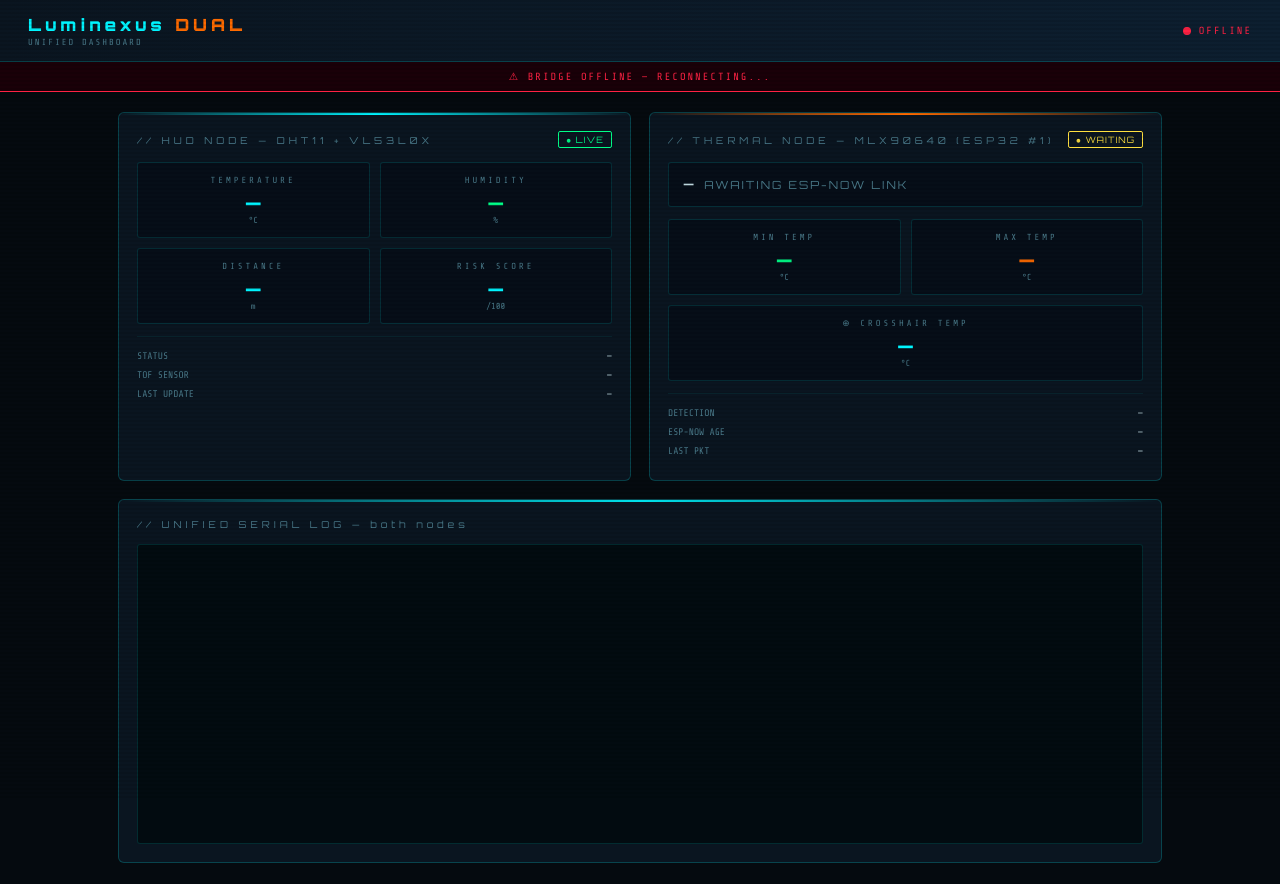
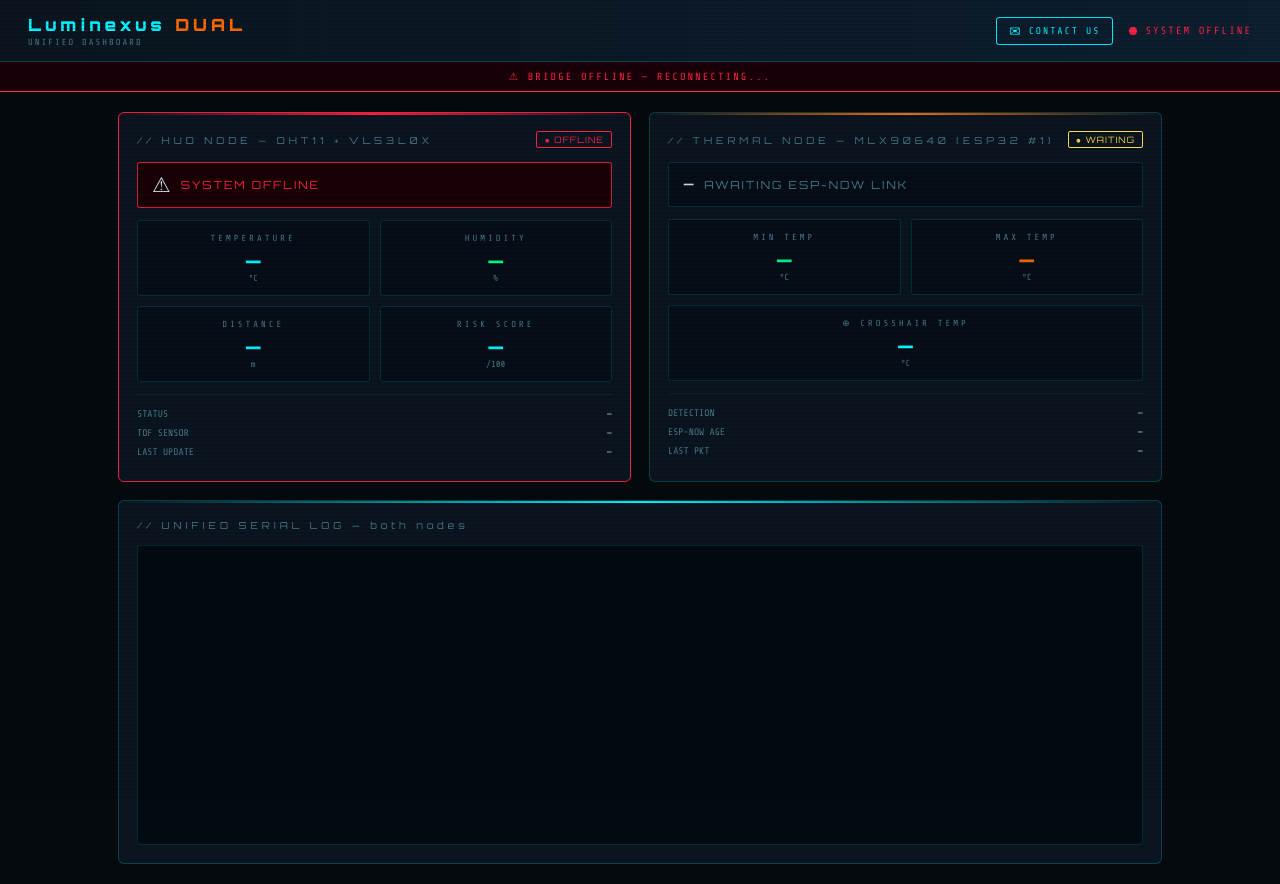
Before and after one commit to camanait-ncf/luminexus-server, a website: page public/index.html in a window 1280 px wide. Drawn offline with nearby package versions, Linux system fonts and the light colour scheme.

Commit message:
Added contact us, fixed sys offline

```diff
--- a/public/index.html
+++ b/public/index.html
@@ -18,10 +18,36 @@ header{display:flex;align-items:center;justify-content:space-between;padding:14p
 @keyframes blink{50%{opacity:0}}
 #banner{display:none;padding:8px 28px;background:#1a0008;border-bottom:1px solid var(--red);font-size:.65rem;letter-spacing:2px;color:var(--red);text-align:center}
 #banner.show{display:block}
+
+/* ── Contact Us button ── */
+.contact-btn{
+  display:flex;align-items:center;gap:6px;
+  font-family:'Share Tech Mono',monospace;font-size:.6rem;letter-spacing:2px;
+  color:var(--cyan);border:1px solid var(--cyan);border-radius:3px;
+  padding:5px 12px;background:transparent;cursor:pointer;
+  text-decoration:none;transition:background .2s,color .2s;
+}
+.contact-btn:hover{background:var(--cyan);color:var(--bg);}
+.contact-btn .icon{font-size:.85rem;}
+
 main{display:grid;grid-template-columns:1fr 1fr;gap:18px;padding:20px 28px;max-width:1100px;margin:0 auto}
 .node{background:var(--panel);border:1px solid var(--border);border-radius:6px;padding:18px;position:relative;overflow:hidden}
 .node::after{content:'';position:absolute;top:0;left:0;right:0;height:2px;background:linear-gradient(90deg,transparent,var(--cyan),transparent)}
 .node.thermal::after{background:linear-gradient(90deg,transparent,var(--orange),transparent)}
+
+/* ── HUD offline overlay ── */
+.node.hud-offline{border-color:var(--red);}
+.node.hud-offline::after{background:linear-gradient(90deg,transparent,var(--red),transparent);}
+.sys-offline-bar{
+  display:none;align-items:center;gap:10px;
+  padding:10px 14px;border-radius:3px;
+  border:1px solid var(--red);background:#1a0005;
+  margin-bottom:12px;animation:alertPulse .8s infinite alternate;
+}
+.sys-offline-bar.show{display:flex;}
+.sys-offline-bar .icon{font-size:1.3rem;}
+.sys-offline-bar .dtxt{font-family:'Orbitron',sans-serif;font-size:.7rem;letter-spacing:2px;color:var(--red);}
+
 .node-title{font-family:'Orbitron',sans-serif;font-size:.6rem;letter-spacing:4px;color:var(--dim);margin-bottom:14px;display:flex;justify-content:space-between;align-items:center}
 .badge{font-size:.55rem;padding:2px 7px;border-radius:2px;border:1px solid currentColor;letter-spacing:1px}
 .badge.online{color:var(--green)}.badge.offline-badge{color:var(--red)}.badge.stale{color:var(--yellow)}
@@ -43,7 +69,7 @@ main{display:grid;grid-template-columns:1fr 1fr;gap:18px;padding:20px 28px;max-w
 #serial-out{background:#020b10;border:1px solid #0ff2;border-radius:3px;padding:12px 14px;height:300px;overflow-y:auto;font-size:.72rem;line-height:1.8;color:var(--green);scrollbar-width:thin;scrollbar-color:var(--border) transparent}
 #serial-out .line{white-space:pre}#serial-out .sep{color:var(--dim)}#serial-out .lbl{color:var(--cyan)}
 #serial-out .tlbl{color:var(--orange)}#serial-out .fire{color:var(--red)}#serial-out .human{color:var(--body)}#serial-out .none{color:var(--dim)}
-@media(max-width:680px){main{grid-template-columns:1fr}#serial-panel{grid-column:1}}
+@media(max-width:680px){main{grid-template-columns:1fr}#serial-panel{grid-column:1}.contact-btn span.btn-text{display:none;}}
 </style></head><body>
 <header>
   <div>
@@ -51,14 +77,24 @@ main{display:grid;grid-template-columns:1fr 1fr;gap:18px;padding:20px 28px;max-w
     <div class="sub">UNIFIED DASHBOARD</div>
   </div>
   <div class="conn-row">
+    <!-- Contact Us button -->
+    <a class="contact-btn" href="mailto:customerluminexus@gmail.com" title="Send us an email">
+      <span class="icon">✉</span><span class="btn-text">CONTACT US</span>
+    </a>
     <div id="conn" class="offline"><div class="dot"></div><div class="lbl" id="conn-lbl">OFFLINE</div></div>
   </div>
 </header>
 <div id="banner">⚠ BRIDGE OFFLINE — RECONNECTING...</div>
 <main>
 
-  <div class="node">
-    <div class="node-title">// HUD NODE — DHT11 + VL53L0X<span class="badge online" id="hud-badge">● LIVE</span></div>
+  <!-- HUD NODE -->
+  <div class="node" id="hud-node">
+    <div class="node-title">// HUD NODE — DHT11 + VL53L0X<span class="badge stale" id="hud-badge">● WAITING</span></div>
+    <!-- System Offline bar (shown when WS is disconnected) -->
+    <div class="sys-offline-bar" id="hud-offline-bar">
+      <div class="icon">⚠</div>
+      <div class="dtxt">SYSTEM OFFLINE</div>
+    </div>
     <div class="stats">
       <div class="stat"><div class="stat-lbl">TEMPERATURE</div><div class="stat-val" id="h-temp">—</div><div class="stat-unit">°C</div></div>
       <div class="stat"><div class="stat-lbl">HUMIDITY</div><div class="stat-val ok" id="h-hum">—</div><div class="stat-unit">%</div></div>
@@ -72,6 +108,7 @@ main{display:grid;grid-template-columns:1fr 1fr;gap:18px;padding:20px 28px;max-w
     </div>
   </div>
 
+  <!-- THERMAL NODE -->
   <div class="node thermal">
     <div class="node-title">// THERMAL NODE — MLX90640 (ESP32 #1)<span class="badge stale" id="therm-badge">● WAITING</span></div>
     <div class="det none" id="therm-det">
@@ -98,11 +135,32 @@ main{display:grid;grid-template-columns:1fr 1fr;gap:18px;padding:20px 28px;max-w
 </main>
 <script>
 const conn=document.getElementById('conn'),banner=document.getElementById('banner');
-let fc=0;
+let lastHudUpdate=0; // track when we last received HUD data
 
-function setLive(){conn.className='live';document.getElementById('conn-lbl').textContent='LIVE';banner.classList.remove('show');}
-function setOff(){conn.className='offline';document.getElementById('conn-lbl').textContent='OFFLINE';banner.classList.add('show');}
+/* ── Connection state ── */
+function setLive(){
+  conn.className='live';
+  document.getElementById('conn-lbl').textContent='LIVE';
+  banner.classList.remove('show');
+  // Remove offline styling from HUD node
+  document.getElementById('hud-node').classList.remove('hud-offline');
+  document.getElementById('hud-offline-bar').classList.remove('show');
+}
 
+function setOff(){
+  conn.className='offline';
+  document.getElementById('conn-lbl').textContent='SYSTEM OFFLINE';
+  banner.classList.add('show');
+  // Show offline state on HUD badge
+  const hudBadge=document.getElementById('hud-badge');
+  hudBadge.textContent='● OFFLINE';
+  hudBadge.className='badge offline-badge';
+  // Show the offline bar inside the HUD node
+  document.getElementById('hud-node').classList.add('hud-offline');
+  document.getElementById('hud-offline-bar').classList.add('show');
+}
+
+/* ── Serial log helper ── */
 function log(lines){
   const out=document.getElementById('serial-out');
   lines.forEach(({c,t})=>{const d=document.createElement('div');d.className=`line ${c}`;d.textContent=t;out.appendChild(d);});
@@ -112,7 +170,9 @@ function log(lines){
 
 function el(id){return document.getElementById(id);}
 
+/* ── HUD update ── */
 function updateHUD(d){
+  lastHudUpdate=Date.now();
   const ts=new Date().toLocaleTimeString('en-GB',{hour12:false}),t=d.hud;
   const tC=t.temp>=50?'crit':t.temp>=38?'warn':'ok';
   const hC=(t.hum<25||t.hum>80)?'crit':t.hum>=65?'warn':'ok';
@@ -125,11 +185,29 @@ function updateHUD(d){
   el('h-status').textContent=t.status; el('h-status').className=t.risk>=65?'crit':t.risk>=30?'warn':'safe';
   el('h-tof').textContent=t.tofOK?'OK':'ERROR'; el('h-tof').className=t.tofOK?'safe':'crit';
   el('h-ts').textContent=ts;
+  // Update HUD badge — live vs stale
+  const ageMs=Date.now()-lastHudUpdate; // will be ~0 right after assignment above
+  const hudBadge=el('hud-badge');
+  hudBadge.textContent='● LIVE';
+  hudBadge.className='badge online';
   log([{c:'sep',t:`[${ts}][HUD] ─────────────────────────`},
        {c:'lbl',t:`         T:${t.temp.toFixed(1)}°C  H:${t.hum.toFixed(0)}%  D:${t.tofOK?t.dist.toFixed(2):'ERR'}m  RISK:${t.risk}`},
        {c:'lbl',t:`         STATUS: ${t.status}`}]);
 }
 
+/* ── Stale checker — marks HUD badge as STALE if no update for 5 s ── */
+setInterval(()=>{
+  if(lastHudUpdate===0) return; // never received data yet, keep WAITING
+  const ageMs=Date.now()-lastHudUpdate;
+  const hudBadge=el('hud-badge');
+  // Only update to stale if we're not already in OFFLINE state
+  if(conn.className==='live' && ageMs>5000){
+    hudBadge.textContent='● STALE';
+    hudBadge.className='badge stale';
+  }
+},1000);
+
+/* ── Thermal update ── */
 function updateThermal(d){
   const ts=new Date().toLocaleTimeString('en-GB',{hour12:false}),t=d.thermal;
   const stale=t.ageMs>5000,linked=t.linked;
@@ -154,6 +232,7 @@ function updateThermal(d){
   }
 }
 
+/* ── WebSocket connection ── */
 function connect() {
   const protocol = location.protocol === 'https:' ? 'wss' : 'ws';
   const ws = new WebSocket(`${protocol}://${location.host}`);
```
